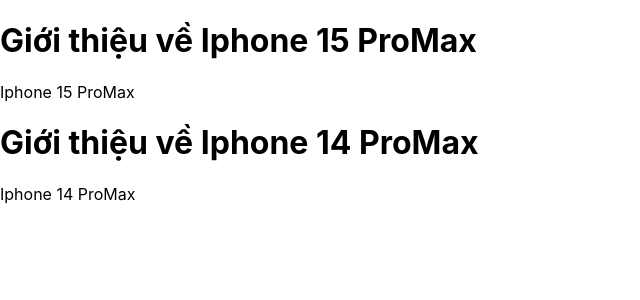
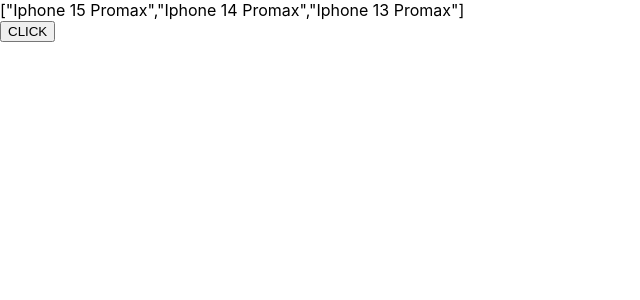
Before and after one commit to tuyen10a6/Learn-React, a React (Create React App) app: page / in a window 1280 px wide. Shown: the top 300 px of the page, without its empty margins (0-640 px from the left). Built offline with nearby package versions, Linux system fonts and the light colour scheme.

Commit message:
prev state

```diff
--- a/src/App.js
+++ b/src/App.js
@@ -1,4 +1,5 @@
 import React from 'react';
+import {useState} from "react";
 
 function ProductItem(props) {
     console.log(props)
@@ -11,14 +12,22 @@
 }
 
 function App() {
+    const [phone, setPhone] = useState([
+        'Iphone 15 Promax',
+        'Iphone 14 Promax',
+        'Iphone 13 Promax'
+    ])
+
+    const handleAddPhone = () => {
+        setPhone((prevState) => {
+            return [...prevState, 'Iphone 12 Promax', 'Iphone 11 Promax']
+        })
+    }
     return (
         <div>
-            <ProductItem title="Giới thiệu về Iphone 15 ProMax"
-                         productName="Iphone 15 ProMax"
-                         descriptionProduct="Iphone 15 ProMax ra mắt năm 2023"/>
-            <ProductItem title="Giới thiệu về Iphone 14 ProMax"
-                         productName="Iphone 14 ProMax"
-                         descriptionProduct="Iphone 15 ProMax ra mắt năm 2022"/>
+            <span> {JSON.stringify(phone)} </span>
+            <br/>
+            <button onClick={handleAddPhone}>CLICK</button>
         </div>
     )
 }
```
Also changed, not shown: 1 other file (tests, documents, lock files or other folders).
